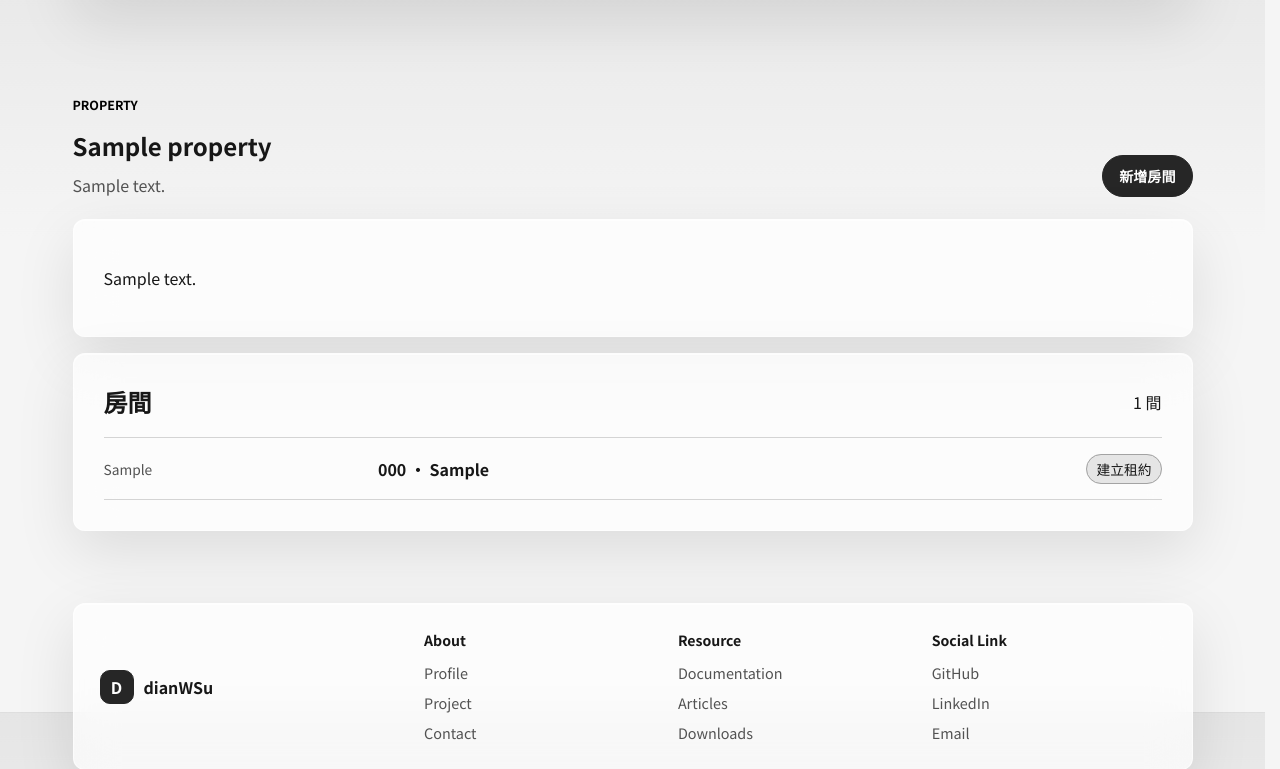
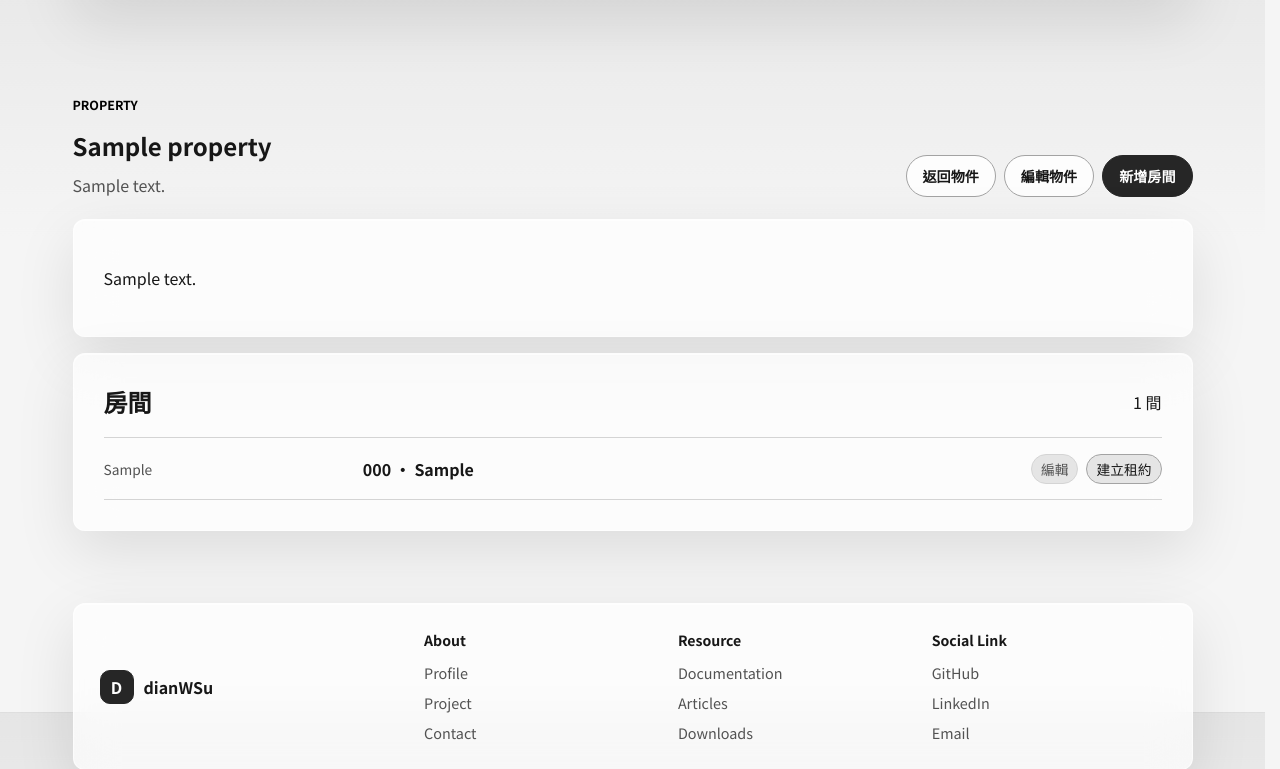
Before and after one commit to Maxium1997/dianWSu, a Django app: page /properties/1/ in a window 1280 px wide. Shown: the part 88-857 px from the top of the page. Run offline with Django 4.2, Linux system fonts and the light colour scheme; a user stored in the database is signed in; tables that the repository leaves empty hold one stand-in row (values such as "Sample post").

Commit message:
feat: add rental property editing navigation

```diff
--- a/rental/urls.py
+++ b/rental/urls.py
@@ -10,7 +10,9 @@ urlpatterns = [
     path('properties/', views.property_list, name='property_list'),
     path('properties/new/', views.property_create, name='property_create'),
     path('properties/<int:property_id>/', views.property_detail, name='property_detail'),
+    path('properties/<int:property_id>/edit/', views.property_edit, name='property_edit'),
     path('properties/<int:property_id>/units/new/', views.unit_create, name='unit_create'),
+    path('units/<int:unit_id>/edit/', views.unit_edit, name='unit_edit'),
     path('units/<int:unit_id>/leases/new/', views.lease_create, name='lease_create'),
     path('bills/', views.bill_list, name='bill_list'),
     path('bills/<int:bill_id>/', views.bill_detail, name='bill_detail'),
--- a/rental/views.py
+++ b/rental/views.py
@@ -3,6 +3,7 @@ from django.contrib.auth.decorators import login_required
 from django.db.models import Q
 from django.http import FileResponse, Http404, HttpResponseForbidden
 from django.shortcuts import get_object_or_404, redirect, render
+from django.urls import reverse
 from django.utils import timezone
 from django.views.decorators.http import require_POST
 
@@ -68,13 +69,30 @@ def property_create(request):
         log_event('rental.property.created', category=AuditEvent.Category.SYSTEM, message='已建立租賃物件', request=request, metadata={'property_id': property_.id})
         messages.success(request, '物件已建立。')
         return redirect('rental:property_detail', property_id=property_.id)
-    return render(request, 'rental/form.html', {'form': form, 'title': '建立物件'})
+    return render(request, 'rental/form.html', {
+        'form': form, 'title': '建立物件', 'back_url': reverse('rental:property_list'),
+    })
 
 
 @login_required
 def property_detail(request, property_id):
     property_ = get_object_or_404(_managed_properties(request.user), pk=property_id)
     return render(request, 'rental/property_detail.html', {'property': property_})
+
+
+@login_required
+def property_edit(request, property_id):
+    property_ = get_object_or_404(_managed_properties(request.user), pk=property_id)
+    form = PropertyForm(request.POST or None, instance=property_)
+    if request.method == 'POST' and form.is_valid():
+        form.save()
+        log_event('rental.property.updated', category=AuditEvent.Category.SYSTEM, message='已更新租賃物件', request=request, metadata={'property_id': property_.id})
+        messages.success(request, '物件資料已更新。')
+        return redirect('rental:property_detail', property_id=property_.id)
+    return render(request, 'rental/form.html', {
+        'form': form, 'title': f'編輯 {property_.name}',
+        'back_url': reverse('rental:property_detail', args=[property_.id]),
+    })
 
 
 @login_required
@@ -91,7 +109,28 @@ def unit_create(request, property_id):
         log_event('rental.unit.created', category=AuditEvent.Category.SYSTEM, message='已建立房間', request=request, metadata={'property_id': property_.id, 'unit_id': unit.id})
         messages.success(request, '房間已建立。可在 Django Admin 補充設備與最多 6 張現況照片。')
         return redirect('rental:property_detail', property_id=property_.id)
-    return render(request, 'rental/form.html', {'form': form, 'title': f'新增 {property_.name} 的房間'})
+    return render(request, 'rental/form.html', {
+        'form': form, 'title': f'新增 {property_.name} 的房間',
+        'back_url': reverse('rental:property_detail', args=[property_.id]),
+    })
+
+
+@login_required
+def unit_edit(request, unit_id):
+    unit = get_object_or_404(Unit.objects.select_related('property'), pk=unit_id)
+    denied = _manager_or_403(request.user, unit.property)
+    if denied:
+        return denied
+    form = UnitForm(request.POST or None, instance=unit)
+    if request.method == 'POST' and form.is_valid():
+        form.save()
+        log_event('rental.unit.updated', category=AuditEvent.Category.SYSTEM, message='已更新房間資料', request=request, metadata={'property_id': unit.property_id, 'unit_id': unit.id})
+        messages.success(request, '房間資料已更新。')
+        return redirect('rental:property_detail', property_id=unit.property_id)
+    return render(request, 'rental/form.html', {
+        'form': form, 'title': f'編輯 {unit.property.name} {unit.number}',
+        'back_url': reverse('rental:property_detail', args=[unit.property_id]),
+    })
 
 
 @login_required
@@ -111,7 +150,10 @@ def lease_create(request, unit_id):
         log_event('rental.lease.created', category=AuditEvent.Category.SYSTEM, message='已建立租約', request=request, metadata={'lease_id': lease.id, 'unit_id': unit.id})
         messages.success(request, '租約已建立。現在可以建立租客邀請連結。')
         return redirect('rental:invitation_create')
-    return render(request, 'rental/form.html', {'form': form, 'title': f'建立 {unit.property.name} {unit.number} 的租約'})
+    return render(request, 'rental/form.html', {
+        'form': form, 'title': f'建立 {unit.property.name} {unit.number} 的租約',
+        'back_url': reverse('rental:property_detail', args=[unit.property_id]),
+    })
 
 
 @login_required
@@ -231,7 +273,9 @@ def invitation_create(request):
         log_event('rental.invitation.created', category=AuditEvent.Category.SYSTEM, message='已建立租客邀請連結', request=request, metadata={'invitation_id': invitation.id, 'lease_id': invitation.lease_id})
         messages.success(request, '邀請連結已建立，有效期限為 3 天。')
         return redirect('rental:invitation_list')
-    return render(request, 'rental/form.html', {'form': form, 'title': '建立租客邀請'})
+    return render(request, 'rental/form.html', {
+        'form': form, 'title': '建立租客邀請', 'back_url': reverse('rental:invitation_list'),
+    })
 
 
 @login_required
@@ -260,7 +304,9 @@ def maintenance_create(request):
         log_event('rental.maintenance.created', category=AuditEvent.Category.SYSTEM, message='租客已建立報修單', request=request, metadata={'request_id': maintenance.id})
         messages.success(request, '報修單已送出。')
         return redirect('rental:maintenance_list')
-    return render(request, 'rental/form.html', {'form': form, 'title': '建立報修'})
+    return render(request, 'rental/form.html', {
+        'form': form, 'title': '建立報修', 'back_url': reverse('rental:maintenance_list'),
+    })
 
 
 @login_required
--- a/static/css/base.css
+++ b/static/css/base.css
@@ -654,6 +654,30 @@ a {
     outline: none;
 }
 
+.button-secondary {
+    border-color: var(--line-strong);
+    color: var(--text);
+    background: var(--surface-glass-strong);
+}
+
+.button-secondary:hover,
+.button-secondary:focus-visible {
+    color: var(--text);
+    background: var(--bg-strong);
+}
+
+.button-row,
+.item-actions {
+    display: inline-flex;
+    align-items: center;
+    flex-wrap: wrap;
+    gap: 8px;
+}
+
+.item-actions {
+    justify-content: end;
+}
+
 .rental-form {
     margin-top: 18px;
     display: grid;
--- a/templates/rental/bill_detail.html
+++ b/templates/rental/bill_detail.html
@@ -1,7 +1,7 @@
 {% extends "rental/base.html" %}
 {% block rental_title %}{{ bill.period|date:"Y 年 m 月" }}帳單{% endblock %}
 {% block rental_content %}
-<div class="rental-heading"><div><p class="eyebrow">Bill {{ bill.period|date:"Y-m" }}</p><h1>{{ bill.lease.unit.property.name }} · {{ bill.lease.unit.number }}</h1><p>付款期限：{{ bill.due_date|date:"Y/m/d" }} · <span class="status status-{{ bill.status }}">{{ bill.get_status_display }}</span></p></div></div>
+<div class="rental-heading"><div><p class="eyebrow">Bill {{ bill.period|date:"Y-m" }}</p><h1>{{ bill.lease.unit.property.name }} · {{ bill.lease.unit.number }}</h1><p>付款期限：{{ bill.due_date|date:"Y/m/d" }} · <span class="status status-{{ bill.status }}">{{ bill.get_status_display }}</span></p></div><a class="button button-secondary" href="{% url 'rental:bill_list' %}">返回帳單</a></div>
 <section class="rental-panel">
 <div class="panel-heading"><h2>帳單明細</h2><strong>NT$ {{ bill.total_amount }}</strong></div>
 <div class="data-list">
--- a/templates/rental/form.html
+++ b/templates/rental/form.html
@@ -1,7 +1,7 @@
 {% extends "rental/base.html" %}
 {% block rental_title %}{{ title }}{% endblock %}
 {% block rental_content %}
-<div class="rental-heading"><div><p class="eyebrow">Rental management</p><h1>{{ title }}</h1></div></div>
+<div class="rental-heading"><div><p class="eyebrow">Rental management</p><h1>{{ title }}</h1></div>{% if back_url %}<a class="button button-secondary" href="{{ back_url }}">返回</a>{% endif %}</div>
 <section class="rental-panel form-panel">
 <form method="post" enctype="multipart/form-data" class="rental-form">
 {% csrf_token %}
--- a/templates/rental/property_detail.html
+++ b/templates/rental/property_detail.html
@@ -1,14 +1,14 @@
 {% extends "rental/base.html" %}
 {% block rental_title %}{{ property.name }}{% endblock %}
 {% block rental_content %}
-<div class="rental-heading"><div><p class="eyebrow">Property</p><h1>{{ property.name }}</h1><p>{{ property.address }}</p></div><a class="button" href="{% url 'rental:unit_create' property.id %}">新增房間</a></div>
+<div class="rental-heading"><div><p class="eyebrow">Property</p><h1>{{ property.name }}</h1><p>{{ property.address }}</p></div><div class="button-row"><a class="button button-secondary" href="{% url 'rental:property_list' %}">返回物件</a><a class="button button-secondary" href="{% url 'rental:property_edit' property.id %}">編輯物件</a><a class="button" href="{% url 'rental:unit_create' property.id %}">新增房間</a></div></div>
 {% if property.description %}<section class="rental-panel"><p>{{ property.description }}</p></section>{% endif %}
 <section class="rental-panel">
     <div class="panel-heading"><h2>房間</h2><span>{{ property.units.count }} 間</span></div>
     {% if property.units.all %}
     <div class="data-list">
         {% for unit in property.units.all %}
-        <div><span>{{ unit.floor|default:"未設定樓層" }}</span><strong>{{ unit.number }}{% if unit.room_type %} · {{ unit.room_type }}{% endif %}</strong><em><a class="status status-{{ unit.status }}" href="{% url 'rental:lease_create' unit.id %}">建立租約</a></em></div>
+        <div><span>{{ unit.floor|default:"未設定樓層" }}</span><strong>{{ unit.number }}{% if unit.room_type %} · {{ unit.room_type }}{% endif %}</strong><em class="item-actions"><a class="status" href="{% url 'rental:unit_edit' unit.id %}">編輯</a><a class="status status-{{ unit.status }}" href="{% url 'rental:lease_create' unit.id %}">建立租約</a></em></div>
         {% endfor %}
     </div>
     {% else %}<p class="muted">尚未建立房間。房間的設備與現況照片可在管理後台補充。</p>{% endif %}
--- a/templates/rental/property_list.html
+++ b/templates/rental/property_list.html
@@ -1,7 +1,7 @@
 {% extends "rental/base.html" %}
 {% block rental_title %}物件管理{% endblock %}
 {% block rental_content %}
-<div class="rental-heading"><div><p class="eyebrow">Properties</p><h1>物件管理</h1><p>建立與管理你具有權限的物件及房間。</p></div><a class="button" href="{% url 'rental:property_create' %}">新增物件</a></div>
+<div class="rental-heading"><div><p class="eyebrow">Properties</p><h1>物件管理</h1><p>建立與管理你具有權限的物件及房間。</p></div><div class="button-row"><a class="button button-secondary" href="{% url 'rental:dashboard' %}">返回總覽</a><a class="button" href="{% url 'rental:property_create' %}">新增物件</a></div></div>
 <section class="rental-panel">
     {% if properties %}
     <div class="simple-grid">
```
Also changed, not shown: rental/tests.py (+26 -0 lines).
